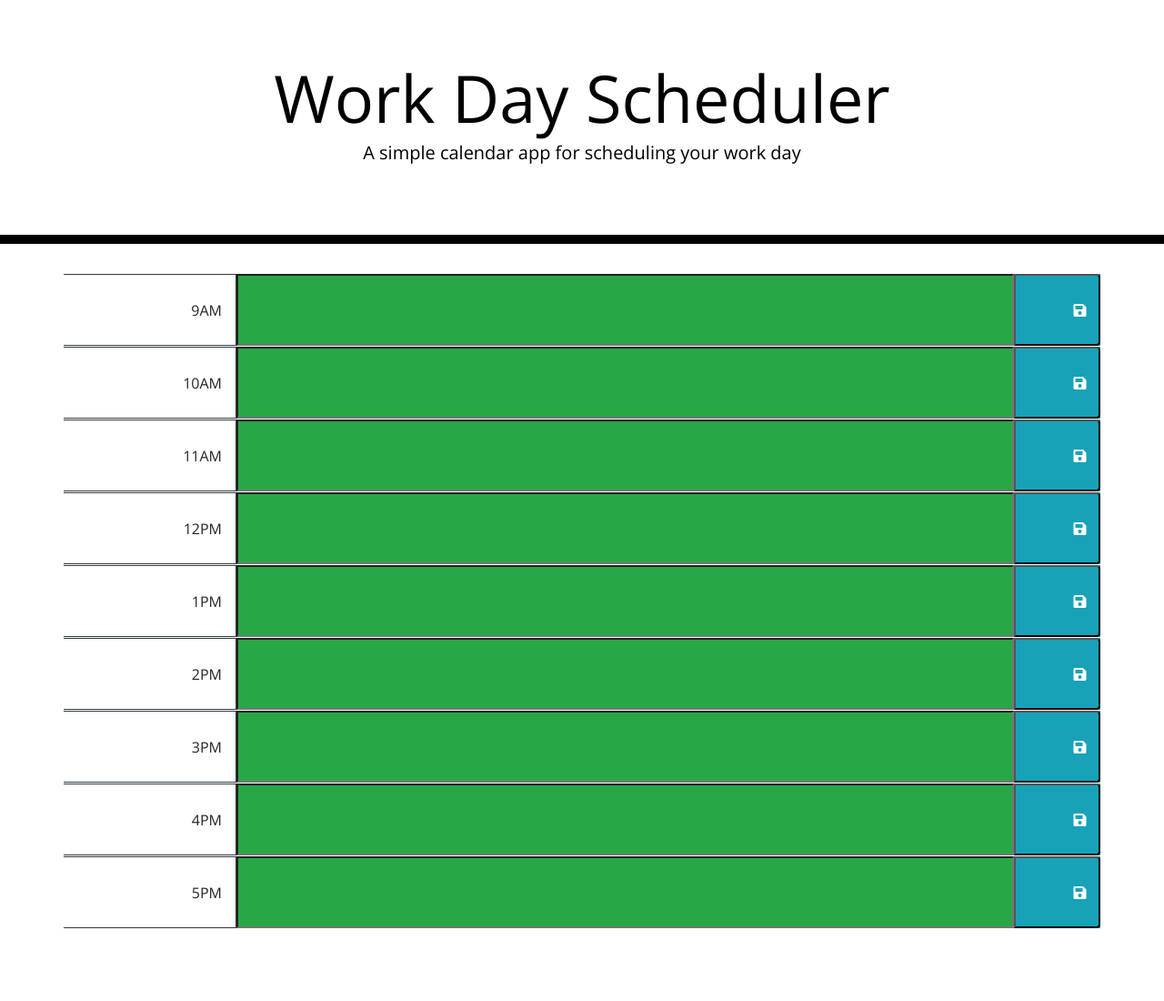
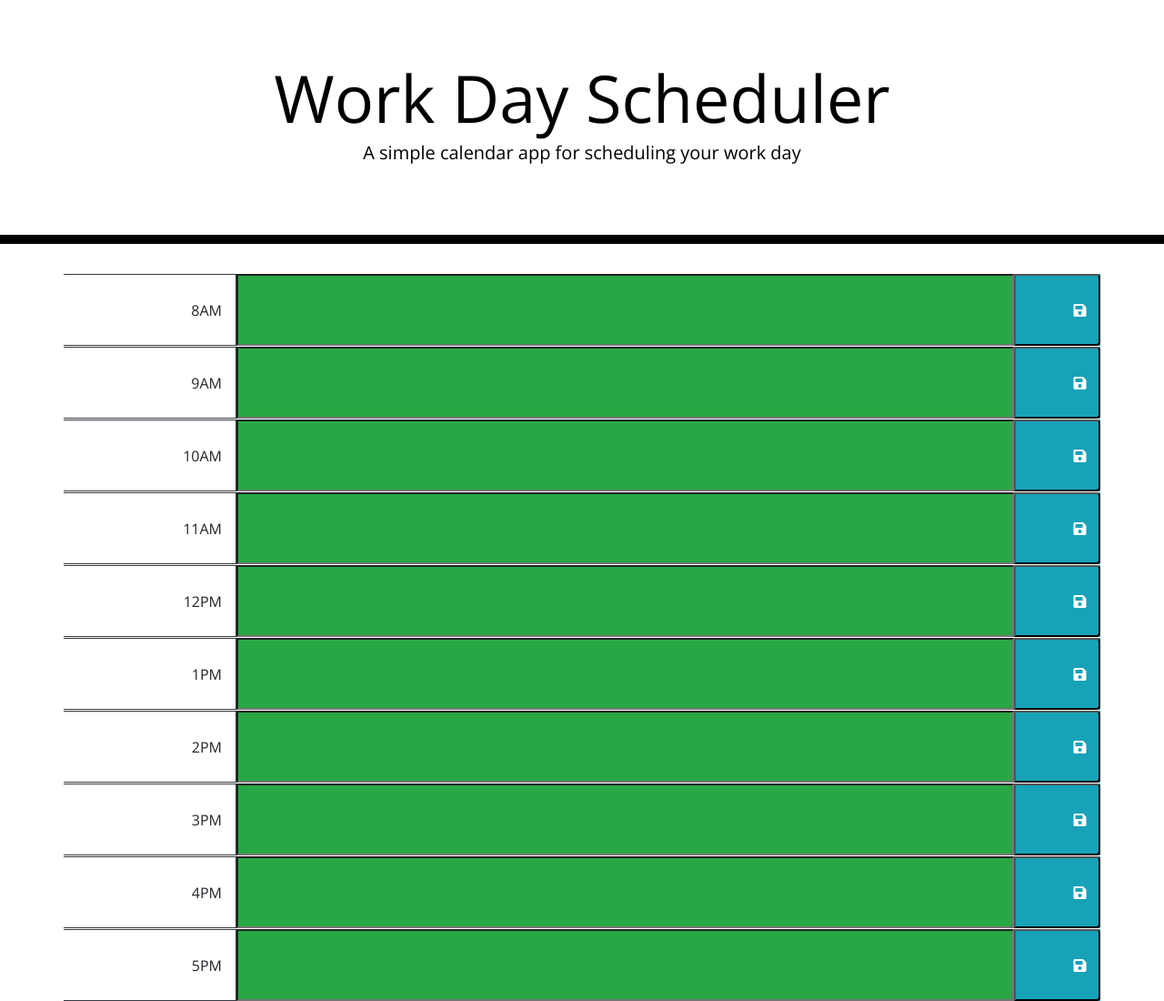
Before and after one commit to max-lin95/WorkScheduler, a plain HTML site: page index.html in a window 1280 px wide. Shown: the whole page at 91% size. Before the commit the page ends 1020 px from the top, so only its background shows below. Drawn offline with nearby package versions, Linux system fonts and the light colour scheme.

Commit message:
additional time block added

```diff
--- a/index.html
+++ b/index.html
@@ -30,6 +30,18 @@
     </header>
     <div class="container">
       <!-- Timeblocks go here -->
+      <div class="row">
+        <div class="col-2 border border-dark border-left-0 d-flex align-items-center justify-content-end">8AM</div>
+        <div class="col-9 bg-secondary d-flex align-items-center justify-content-start" style="padding:0">
+          <input type="text" style="width:100%; height:100%" class="bg-success" id="9">
+        </div>
+        <div class="col-1 bg-info d-flex align-items-center justify-content-center" style="padding:0">
+          <button class="bg-info rounded-right rounded-small" style="width:100%; height:100%" class="saveBtn">
+            <i class='fas fa-save' style='color:white'></i>
+          </button>
+        </div>
+      </div>
+
       <div class="row">
         <div class="col-2 border border-dark border-left-0 d-flex align-items-center justify-content-end">9AM</div>
         <div class="col-9 bg-secondary d-flex align-items-center justify-content-start" style="padding:0">
```
